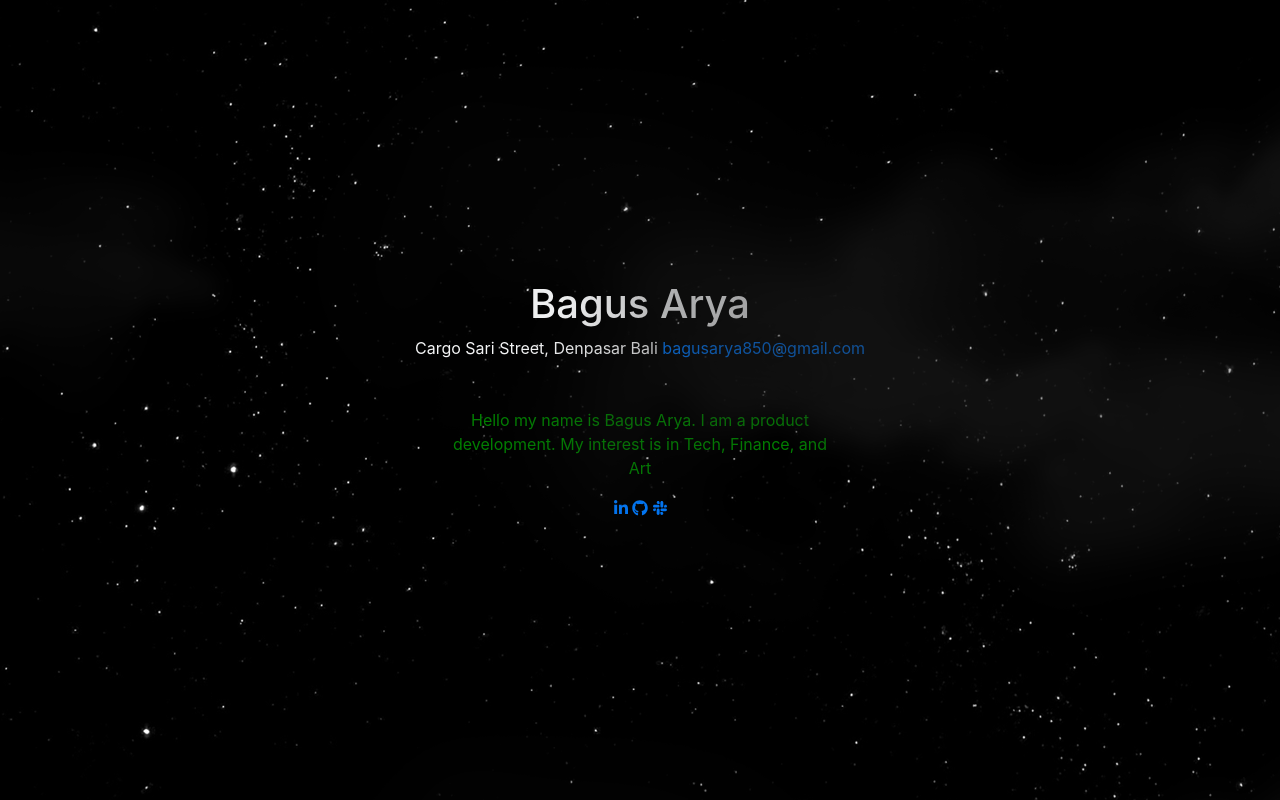
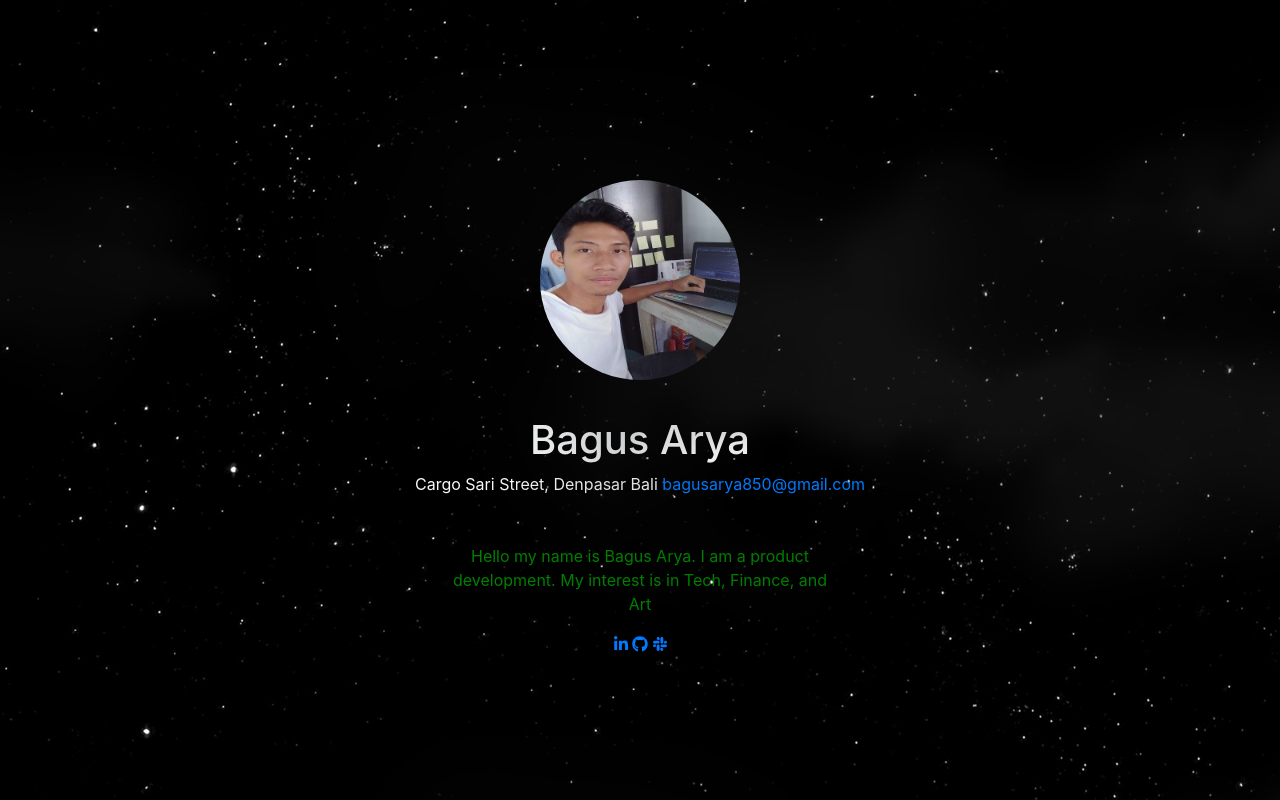
Before and after one commit to bagus-Arya/bagusarya.github.io, a plain HTML site: page index.html in a window 1280 px wide. Drawn offline with nearby package versions, Linux system fonts and the light colour scheme; a web font is replaced by a local one.

Commit message:
update img

```diff
--- a/index.html
+++ b/index.html
@@ -66,7 +66,10 @@
         <div class="stars"></div>
         <div class="twinks"></div>
         <div class="clouds"></div>
-        <div class="container-fluid p-0" style="position: absolute; top: 50%; left: 50%; transform: translate(-50%, -50%);">
+        <div class="container" style="position: absolute; top: 35%; left: 50%; transform: translate(-50%, -50%);">
+            <img src="profile.jpg" alt="bagusArya" style="border-radius: 50%; width: 200px">
+        </div>
+        <div class="container-fluid p-0" style="position: absolute; top: 67%; left: 50%; transform: translate(-50%, -50%);">
                         <h1 class="text-light">
                             Bagus
                             <span class="text-light">Arya</span>
```
